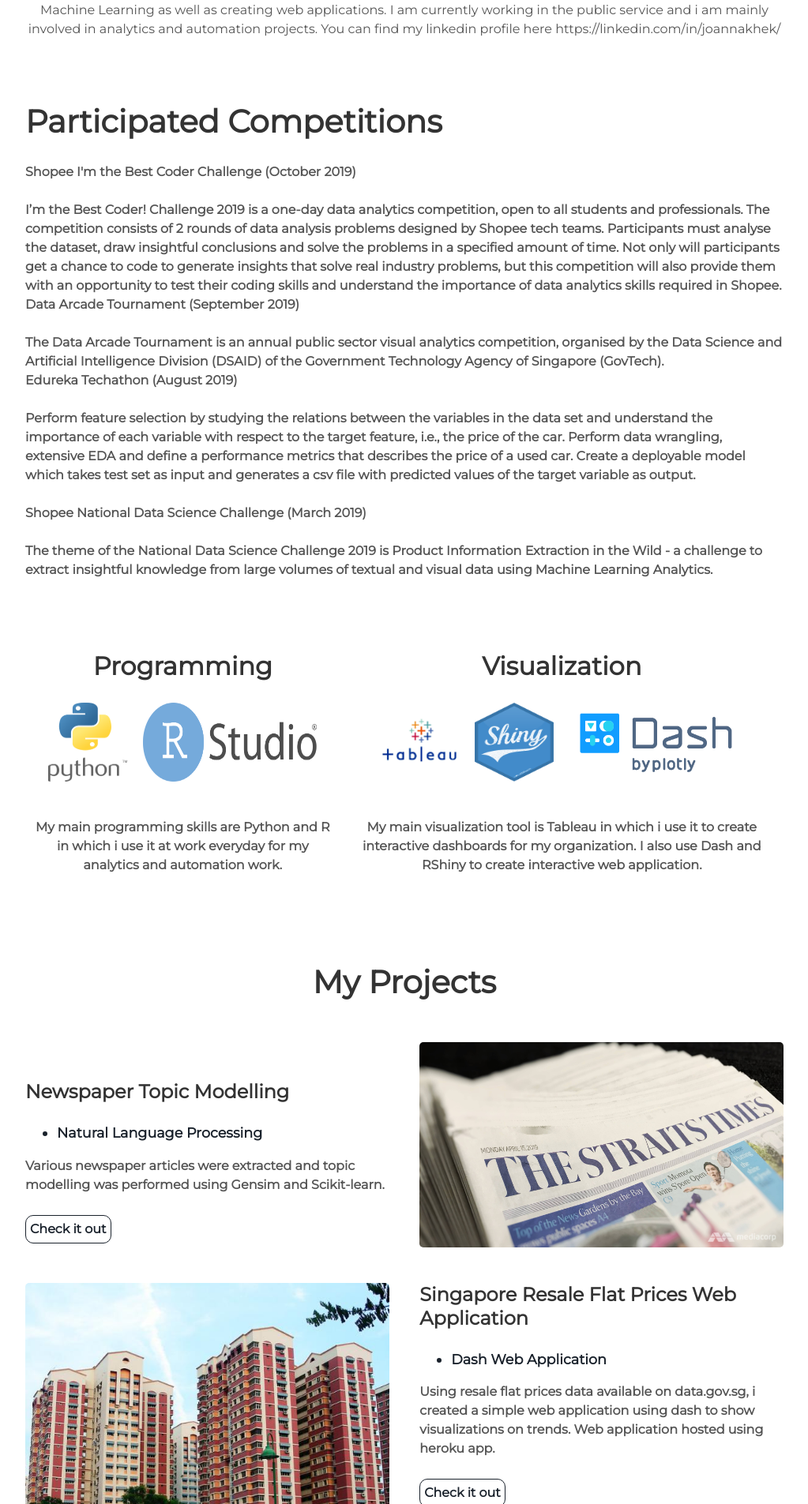
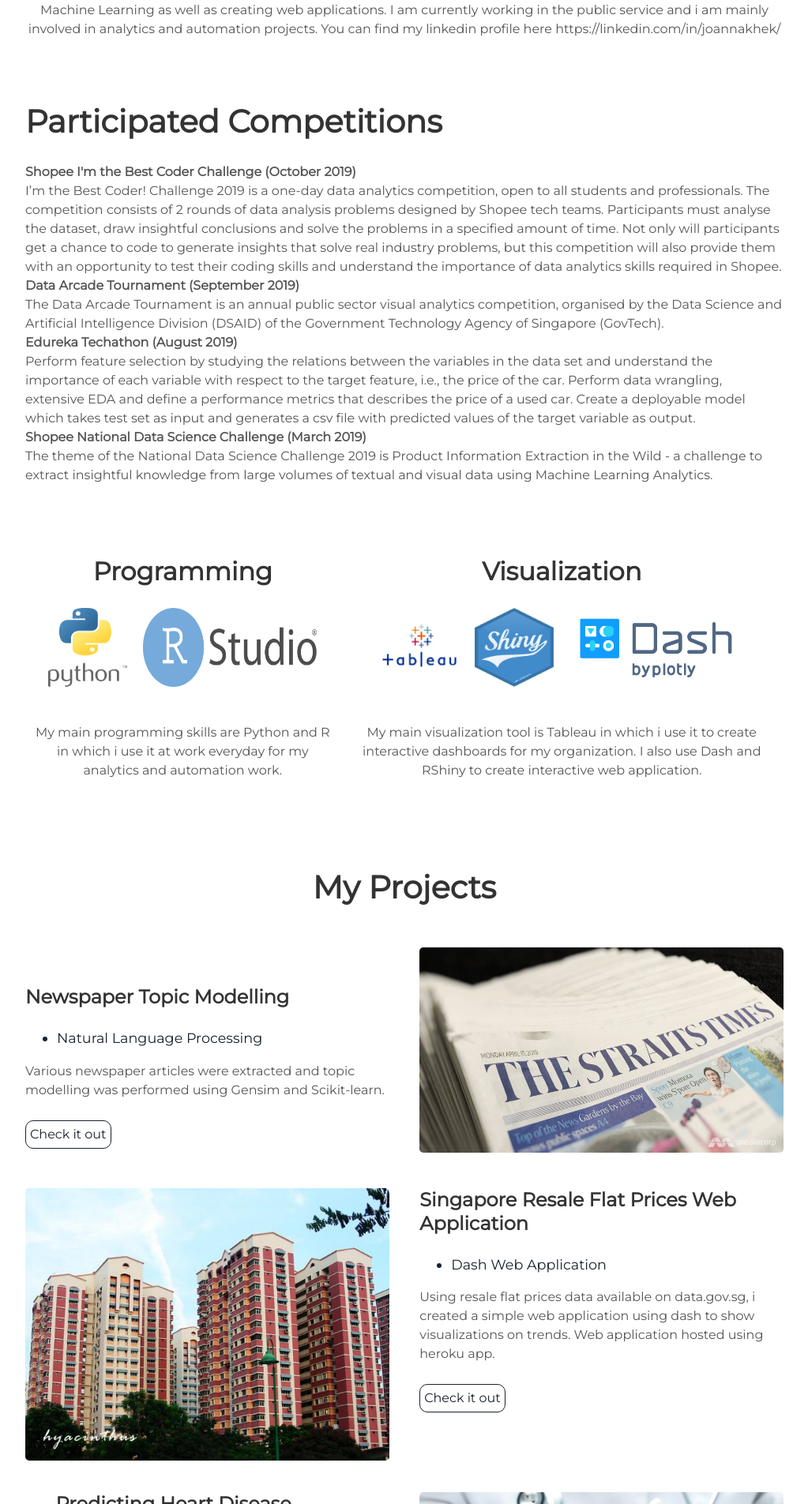
Before and after one commit to Joanna-Khek/joanna-khek.github.io, a Jekyll site: the page built from index.html, in a window 1280 px wide. Shown: the part 1104-3009 px from the top of the page at 79% size, without its empty margins (128-1151 px from the left). Built offline with Jekyll 4.4.1, drawn with Linux system fonts in a browser that asks for light colours.

Commit message:
update alignment

```diff
--- a/_includes/about.html
+++ b/_includes/about.html
@@ -6,27 +6,22 @@
   <div class="user-competitions">
    <h1> Participated Competitions </h1>
     <p>
-      <strong>Shopee I'm the Best Coder Challenge (October 2019)<strong>
-     <br />
+      <strong>Shopee I'm the Best Coder Challenge (October 2019)</strong>
       <br />
-     I’m the Best Coder! Challenge 2019 is a one-day data analytics competition, open to all students and professionals. The competition consists of 2 rounds of data analysis problems designed by Shopee tech teams. Participants must analyse the dataset, draw insightful conclusions and solve the problems in a specified amount of time. Not only will participants get a chance to code to generate insights that solve real industry problems, but this competition will also provide them with an opportunity to test their coding skills and understand the importance of data analytics skills required in Shopee.
-     <br />
+      I’m the Best Coder! Challenge 2019 is a one-day data analytics competition, open to all students and professionals. The competition consists of 2 rounds of data analysis problems designed by Shopee tech teams. Participants must analyse the dataset, draw insightful conclusions and solve the problems in a specified amount of time. Not only will participants get a chance to code to generate insights that solve real industry problems, but this competition will also provide them with an opportunity to test their coding skills and understand the importance of data analytics skills required in Shopee.
+      <br />
 
-      <strong>Data Arcade Tournament (September 2019)<strong>
-     <br />
+      <strong>Data Arcade Tournament (September 2019)</strong>
       <br />
       The Data Arcade Tournament is an annual public sector visual analytics competition, organised by the Data Science and Artificial Intelligence Division (DSAID) of the Government Technology Agency of Singapore (GovTech).
       <br />
 
-      <strong>Edureka Techathon (August 2019)<strong>
-      <br />
+      <strong>Edureka Techathon (August 2019)</strong>
       <br />
       Perform feature selection by studying the relations between the variables in the data set and understand the importance of each variable with respect to the target feature, i.e., the price of the car. Perform data wrangling, extensive EDA and define a performance metrics that describes the price of a used car. Create a deployable model which takes test set as input and generates a csv file with predicted values of the target variable as output.
       <br />
-      <br />
 
-      <strong> Shopee National Data Science Challenge (March 2019) <strong>
-      <br />
+      <strong> Shopee National Data Science Challenge (March 2019) </strong>
       <br />
       The theme of the National Data Science Challenge 2019 is Product Information Extraction in the Wild - a challenge to extract insightful knowledge from large volumes of textual and visual data using Machine Learning Analytics.
     </p>
```
